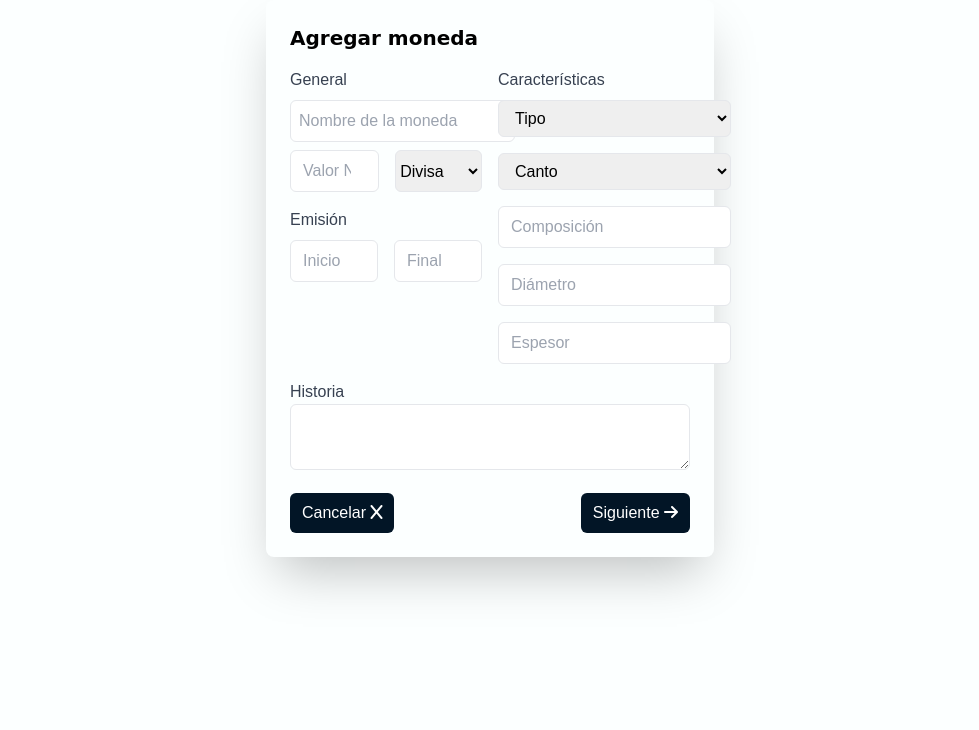
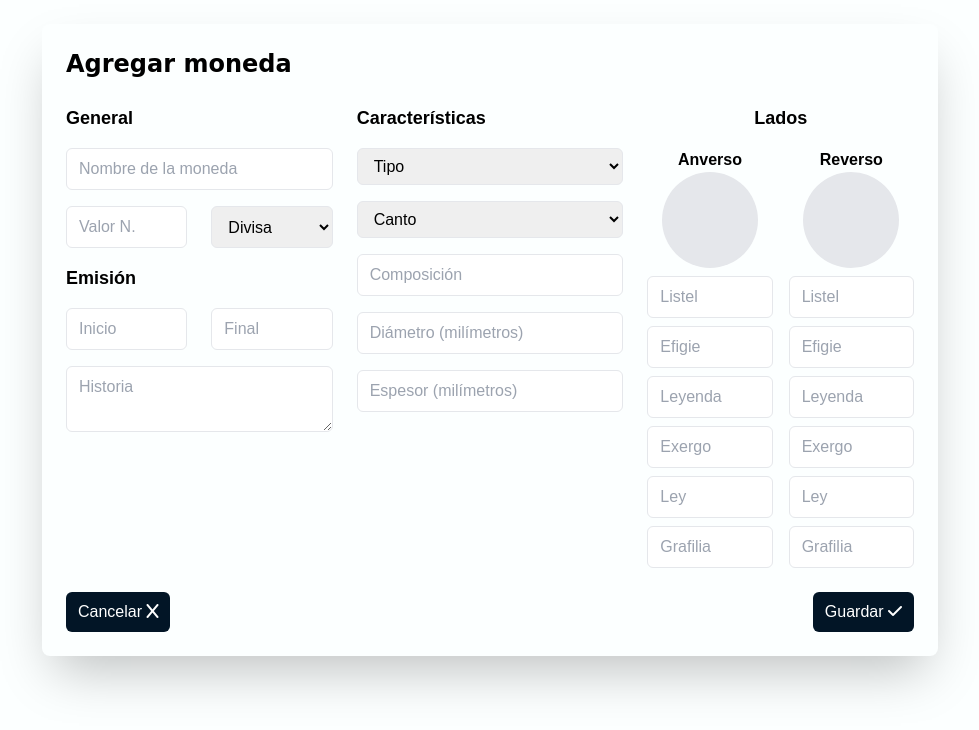
Before and after one commit to G2b444/NumisArg, a PHP site: page /ingresar_moneda.php in a window 1280 px wide. Shown: the top 730 px of the page, without its empty margins (150-1129 px from the left). Run offline with PHP 8.4, Linux system fonts and the light colour scheme; data that the repository does not hold is empty; some libraries are stand-ins or nearby versions; some web fonts are replaced.

Commit message:
Refactor: Rediseño total de ingresar moneda

```diff
--- a/views/admin-profile/ingresar_moneda.php
+++ b/views/admin-profile/ingresar_moneda.php
@@ -3,7 +3,7 @@
 <head>
     <meta charset="UTF-8">
     <meta name="viewport" content="width=device-width, initial-scale=1.0">
-    <title>Moneda</title>
+    <title>Agregar Moneda</title>
     <script src="https://kit.fontawesome.com/f594a2a0d1.js" crossorigin="anonymous"></script>
     <link href="https://cdn.jsdelivr.net/npm/tailwindcss@2.2.19/dist/tailwind.min.css" rel="stylesheet">
     <link href="https://fonts.googleapis.com/css2?family=Patua+One&family=Radio+Canada:wght@400;700&display=swap" rel="stylesheet">
@@ -11,41 +11,19 @@
     <script src="../../js/funciones.js"></script>
 </head>
 <body class="bg-white">
-    <main>
-        <div class="mb-6">
-            <div class="max-w-md mx-auto bg-white p-6 rounded-lg shadow-2xl">
-                <h2 class="text-xl font-bold mb-4">Agregar moneda</h2>
-                <form action="insertar_moneda.php" method="post" class="lados" id="lados">
-                    <div class="flex flex-col justify-center items-center text-center mb-6">
-                        <h1 class="text-2xl">Lados</h1>
-                        <h2 class="text-xl" id="Anverso">Anverso</h2>
-                        <h2 class="text-xl" id="Reverso">Reverso</h2>
-                        <label class="text-sm text-gray-400 font-medium leading-none peer-disabled:cursor-not-allowed peer-disabled:opacity-70"><div class="w-32 h-32 my-3 bg-dark-blue rounded-full"></div></label>
-                        <div class="grid w-full max-w-xs items-center gap-1.5">
-                            <input name="img" id="img" type="file" class="flex h-10 w-full rounded-md border border-input bg-white px-3 py-2 text-sm text-gray-400 file:border-0 file:bg-transparent file:text-gray-600 file:text-sm file:font-medium" required>
-                        </div>
-                        <input type="text" name="listel" placeholder="Listel" class="mt-2 px-2 py-2 border border-black border-4 rounded-md focus:outline-none focus:ring-2 focus:ring-blue-500 placeholder:text-center" required>
-                        <input type="text" name="efigie" placeholder="Efigie" class="mt-2 px-2 py-2 border border-black border-4 rounded-md focus:outline-none focus:ring-2 focus:ring-blue-500" required>
-                        <input type="text" name="leyenda" placeholder="Leyenda" class="mt-2 px-2 py-2 border border-black border-4 rounded-md focus:outline-none focus:ring-2 focus:ring-blue-500" required>
-                        <input type="text" name="exergo" placeholder="Exergo" class="mt-2 px-2 py-2 border border-black border-4 rounded-md focus:outline-none focus:ring-2 focus:ring-blue-500" required>
-                        <input type="text" name="ley" placeholder="Ley" class="mt-2 px-2 py-2 border border-black border-4 rounded-md focus:outline-none focus:ring-2 focus:ring-blue-500" required>
-                        <input type="text" name="grafilia" placeholder="Grafilia" class="mt-2 px-2 py-2 border border-black border-4 rounded-md focus:outline-none focus:ring-2 focus:ring-blue-500" required>
-                    </div>
-                    <div class="container mx-auto flex justify-between items-center">
-                        <button onclick="redireccionar('vista_moneda.php');" class="text-right bg-dark-blue text-white px-3 py-2 rounded-md hover:bg-blue-900">Cancelar <i class="fa-solid fa-x"></i></button>
-                        <button type="submit" id="siguienteGeneral" class="text-right bg-dark-blue text-white px-3 py-2 rounded-md hover:bg-blue-900">Siguiente <i class="fa-solid fa-arrow-right"></i></button>
-                    </div>
-                </form>
-                <form method="post" action="insertar_moneda.php" id="general" class="general">
-                    <div class="grid grid-cols-2 gap-4">
-                        <div>
-                            <div class="mb-4">
-                                <label class="block text-gray-700">General</label>
-                                <input type="text" placeholder="Nombre de la moneda" name="nombre_moneda" class="mt-2 px-2 py-2 border rounded-md focus:outline-none focus:ring-2 focus:ring-blue-500" required>
-                                <div class="flex space-x-4 mt-2">
-                                    <input type="number" placeholder="Valor N." name="v_n" class="w-1/2 px-3 py-2 border rounded-md focus:outline-none focus:ring-2 focus:ring-blue-500" required>
-                                    <select name="divisa" class="w-1/2 py-2 border rounded-md focus:outline-none focus:ring-2 focus:ring-blue-500" required>
-                                        <option>Divisa</option>
+    <main class="p-6">
+        <div class="max-w-4xl mx-auto bg-white p-6 rounded-lg shadow-2xl">
+            <h1 class="text-2xl font-bold mb-6">Agregar moneda</h1>
+            <form action="insertar_moneda.php" method="POST" class="space-y-6" enctype="multipart/form-data">
+                <!-- General Section -->
+                <div class="grid grid-cols-1 md:grid-cols-3 gap-6">
+                    <div class="space-y-4">
+                        <h3 class="text-lg font-semibold">General</h3>
+                        <input name="nombre_moneda" type="text" placeholder="Nombre de la moneda" class="w-full px-3 py-2 border rounded-md focus:outline-none focus:ring-2 focus:ring-blue-500" required maxlength="30">
+                        <div class="grid grid-cols-1 md:grid-cols-2 gap-6">
+                            <input name="v_n" type="number" placeholder="Valor N." class="w-full px-3 py-2 border rounded-md focus:outline-none focus:ring-2 focus:ring-blue-500" required>
+                            <select name="divisa" class="w-full px-3 py-2 border rounded-md focus:outline-none focus:ring-2 focus:ring-blue-500" required>
+                                <option selected disabled>Divisa</option>
                                 <?php
                                     $sql = "SELECT * FROM divisa";
                                     include '../../inc/conexion.php';
@@ -57,32 +35,28 @@
                                 ?>
                             </select>
                         </div>
+                        <h3 class="text-lg font-semibold">Emisión</h3>
+                        <div class="grid grid-cols-1 md:grid-cols-2 gap-6">
+                            <input name="ini_emi" type="number" placeholder="Inicio" class="w-full px-3 py-2 border rounded-md focus:outline-none focus:ring-2 focus:ring-blue-500" required min="1816" max="2024">
+                            <input name="fin_emi" type="number" placeholder="Final" class="w-full px-3 py-2 border rounded-md focus:outline-none focus:ring-2 focus:ring-blue-500" required min="1816" max="2024">
                         </div>
-                            <div class="mb-4">
-                                <label class="block text-gray-700">Emisión</label>
-                                <div class="flex space-x-4 mt-2">
-                                    <input type="number" placeholder="Inicio" name="ini_emi" class="w-1/2 px-3 py-2 border rounded-md focus:outline-none focus:ring-2 focus:ring-blue-500" required min="1816" max="2024">
-                                    <input type="number" placeholder="Final" name="fin_emi" class="w-1/2 px-3 py-2 border rounded-md focus:outline-none focus:ring-2 focus:ring-blue-500" required min="1816" max="2024">
+                        <textarea name="historia" placeholder="Historia" class="w-full px-3 py-2 border rounded-md focus:outline-none focus:ring-2 focus:ring-blue-500" required maxlength="500"></textarea>
                     </div>
-                            </div>
-                        </div>
-                        <div>
-                            <div class="mb-4">
-                                <label class="block text-gray-700">Características</label>
-                                <div class="grid grid-rows gap-4 mt-2">
-                                    <select name="tipo_moneda" class="px-3 py-2 border rounded-md focus:outline-none focus:ring-2 focus:ring-blue-500" required>
-                                        <option>Tipo</option>
+                    <!-- Características Section -->
+                    <div class="space-y-4">
+                        <h3 class="text-lg font-semibold">Características</h3>
+                        <select name="tipo_moneda" class="w-full px-3 py-2 border rounded-md focus:outline-none focus:ring-2 focus:ring-blue-500" required>
+                            <option selected disabled>Tipo</option>
                             <?php
                                 $sql = "SELECT * FROM tipo_moneda";
                                 $res = mysqli_query($conectar, $sql);
-
                                 foreach($res as $filas){
                                     echo "<option value='".$filas['id_tipo_moneda']."'>".$filas['tipo_moneda']."</option>";
                                 }
                             ?>
                         </select>
-                                    <select name="t_c" class="px-3 py-2 border rounded-md focus:outline-none focus:ring-2 focus:ring-blue-500" required>
-                                        <option>Canto</option>
+                        <select name="t_c" class="w-full px-3 py-2 border rounded-md focus:outline-none focus:ring-2 focus:ring-blue-500" required>
+                            <option selected disabled>Canto</option>
                             <?php
                                 $sql = "SELECT * FROM tipo_canto";
                                 $res = mysqli_query($conectar, $sql);
@@ -92,118 +66,62 @@
                                 }
                             ?>
                         </select>
-                                    <input type="text" placeholder="Composición" name="composicion" class="px-3 py-2 border rounded-md focus:outline-none focus:ring-2 focus:ring-blue-500" required>
-                                    <input type="text" placeholder="Diámetro" name="diametro" class="px-3 py-2 border rounded-md focus:outline-none focus:ring-2 focus:ring-blue-500" required>
-                                    <input type="text" placeholder="Espesor" name="espesor" class="px-3 py-2 border rounded-md focus:outline-none focus:ring-2 focus:ring-blue-500" required>
+                        <input type="text" name="composicion" placeholder="Composición" class="w-full px-3 py-2 border rounded-md focus:outline-none focus:ring-2 focus:ring-blue-500" required maxlength="100">
+                        <input type="text" name="diametro" placeholder="Diámetro (milímetros)" class="w-full px-3 py-2 border rounded-md focus:outline-none focus:ring-2 focus:ring-blue-500" required min="15" max="35">
+                        <input type="text" name="espesor" placeholder="Espesor (milímetros)" class="w-full px-3 py-2 border rounded-md focus:outline-none focus:ring-2 focus:ring-blue-500" required min="1.5" max="3">
+                    </div>
+                    <!-- Lados Section -->
+                    <div class="space-y-4">
+                        <h3 class="text-lg font-semibold text-center">Lados</h3>
+                        <div class="grid grid-cols-2 gap-4">
+                            <div>
+                                <h4 class="text-center font-semibold">Anverso</h4>
+                                <div class="flex justify-center">
+                                    <label for="anv" id="imagePreviewAnver" class="p-12 w-16 h-16 bg-gray-200 rounded-full imagePreview">
+                                        <input name="anv" type="file" id="anv" class="hidden">
+                                    </label>
+                                </div>
+                                <input type="text" name="listel_anver" placeholder="Listel" class="w-full mt-2 px-3 py-2 border rounded-md focus:outline-none focus:ring-2 focus:ring-blue-500" required maxlength="100">
+                                <input type="text" name="efigie_anver" placeholder="Efigie" class="w-full mt-2 px-3 py-2 border rounded-md focus:outline-none focus:ring-2 focus:ring-blue-500" required maxlength="100">
+                                <input type="text" name="leyenda_anver" placeholder="Leyenda" class="w-full mt-2 px-3 py-2 border rounded-md focus:outline-none focus:ring-2 focus:ring-blue-500" required maxlength="100">
+                                <input type="text" name="exergo_anver" placeholder="Exergo" class="w-full mt-2 px-3 py-2 border rounded-md focus:outline-none focus:ring-2 focus:ring-blue-500" required maxlength="100">
+                                <input type="text" name="ley_anver" placeholder="Ley" class="w-full mt-2 px-3 py-2 border rounded-md focus:outline-none focus:ring-2 focus:ring-blue-500" required maxlength="100">
+                                <input type="text" name="grafilia_anver" placeholder="Grafilia" class="w-full mt-2 px-3 py-2 border rounded-md focus:outline-none focus:ring-2 focus:ring-blue-500" required maxlength="100">
+                            </div>
+                            <div>
+                                <h4 class="text-center font-semibold">Reverso</h4>
+                                <div class="flex justify-center">
+                                    <label for="rvo" id="imagePreviewRever" class="p-12 w-16 h-16 bg-gray-200 rounded-full imagePreview">
+                                        <input name="rvo" type="file" id="rvo" class="hidden">
+                                    </label>
+                                </div>
+                                <input type="text" name="listel_rever" placeholder="Listel" class="w-full mt-2 px-3 py-2 border rounded-md focus:outline-none focus:ring-2 focus:ring-blue-500" required maxlength="100">
+                                <input type="text" name="efigie_rever" placeholder="Efigie" class="w-full mt-2 px-3 py-2 border rounded-md focus:outline-none focus:ring-2 focus:ring-blue-500" required maxlength="100">
+                                <input type="text" name="leyenda_rever" placeholder="Leyenda" class="w-full mt-2 px-3 py-2 border rounded-md focus:outline-none focus:ring-2 focus:ring-blue-500" required maxlength="100">
+                                <input type="text" name="exergo_rever" placeholder="Exergo" class="w-full mt-2 px-3 py-2 border rounded-md focus:outline-none focus:ring-2 focus:ring-blue-500" required maxlength="100">
+                                <input type="text" name="ley_rever" placeholder="Ley" class="w-full mt-2 px-3 py-2 border rounded-md focus:outline-none focus:ring-2 focus:ring-blue-500" required maxlength="100">
+                                <input type="text" name="grafilia_rever" placeholder="Grafilia" class="w-full mt-2 px-3 py-2 border rounded-md focus:outline-none focus:ring-2 focus:ring-blue-500" required maxlength="100">
                             </div>
                         </div>
                     </div>
                 </div>
-                    <div class="mb-4">
-                        <label class="block text-gray-700">Historia</label>
-                        <textarea name="historia" class="w-full px-3 py-2 border rounded-md focus:outline-none focus:ring-2 focus:ring-blue-500" required></textarea>
-                    </div>
+                <!-- Submit Section -->
                 <div class="container mx-auto flex justify-between items-center">
                         <button onclick="redireccionar('vista_moneda.php');" class="text-right bg-dark-blue text-white px-3 py-2 rounded-md hover:bg-blue-900">Cancelar <i class="fa-solid fa-x"></i></button>
-                        <button type="submit" id="siguienteGeneral" class="text-right bg-dark-blue text-white px-3 py-2 rounded-md hover:bg-blue-900">Siguiente <i class="fa-solid fa-arrow-right"></i></button>
+                        <button type="submit" class="text-right bg-dark-blue text-white px-3 py-2 rounded-md hover:bg-blue-900">Guardar <i class="fa-solid fa-check"></i></i></button>
                 </div>
             </form>
-            </div>
         </div>
     </main>
 </body>
 </html>
-<script>
-    let i = 0;
-    let accumulatedData = {};
-
-    function renameArrayData(formData, oldKey, newKey) {
-        if (formData.has(oldKey)) {
-            const value = formData.get(oldKey);
-            formData.delete(oldKey);
-            formData.append(newKey, value);
-        }
-    }
-
-
-    document.getElementById('lados').addEventListener('submit', function(event) {
-        event.preventDefault();
-        i += 1;
-
-        if (i == 1) {
-            document.getElementById('Anverso').style.display = 'none';
-            document.getElementById('Reverso').style.display = 'block';
-            let formData = new FormData(this);
-            document.getElementById('img').value = '';
-            renameArrayData(formData, 'img', 'anv');
-            renameArrayData(formData, 'listel', 'listel_anver');
-            renameArrayData(formData, 'efigie', 'efigie_anver');
-            renameArrayData(formData, 'leyenda', 'leyenda_anver');
-            renameArrayData(formData, 'exergo', 'exergo_anver');
-            renameArrayData(formData, 'ley', 'ley_anver');
-            renameArrayData(formData, 'grafilia', 'grafilia_anver');
-
-            appendFormDataToAccumulatedData(formData);
-        } else {
-            let formData = new FormData(this);
-            renameArrayData(formData, 'img', 'rvo');
-            renameArrayData(formData, 'listel', 'listel_rever');
-            renameArrayData(formData, 'efigie', 'efigie_rever');
-            renameArrayData(formData, 'leyenda', 'leyenda_rever');
-            renameArrayData(formData, 'exergo', 'exergo_rever');
-            renameArrayData(formData, 'ley', 'ley_rever');
-            renameArrayData(formData, 'grafilia', 'grafilia_rever');
-            appendFormDataToAccumulatedData(formData);
-            sendAccumulatedData();
-        }
-    });
-
-    document.getElementById('general').addEventListener('submit', function(event) {
-        event.preventDefault();
-        document.getElementById('general').style.display = 'none';
-        document.getElementById('lados').style.display = 'block';
-        document.getElementById('Reverso').style.display = 'none';
-        let formData = new FormData(this);
-        appendFormDataToAccumulatedData(formData);
-    });
-
-    function appendFormDataToAccumulatedData(formData) {
-        for (const [key, value] of formData.entries()) {
-            accumulatedData[key] = value;
-        }
-    }
-
-    function sendAccumulatedData() {
-        let formData = new FormData();
-        for (const key in accumulatedData) {
-            formData.append(key, accumulatedData[key]);
-        }
-
-        //Inicio del test
-        console.log('FormData entries:');
-            for (const [key, value] of formData.entries()) {
-                console.log(key, ':', value);
-            }
-        //fin del test
-
-        fetch('insertar_moneda.php', {
-            method: 'POST',
-            body: formData
-        }).then(response => response.text())
-        .then(data => {
-                document.open();
-                document.write(data);
-                document.close();
-            })
-          .catch(error => console.error('Error:', error));
-
-    }
-</script>
 <style>
-    .lados {
-        display: none;
-    }
-    .general {
-        display: block;
+    .imagePreview {
+            background-size: cover;
+            background-position: center;
     }
 </style>
+<script>
+    createImagePreview('anv', 'imagePreviewAnver');
+    createImagePreview('rvo', 'imagePreviewRever');
+</script>
```
Lines whose indentation alone changed are shown as unchanged.
